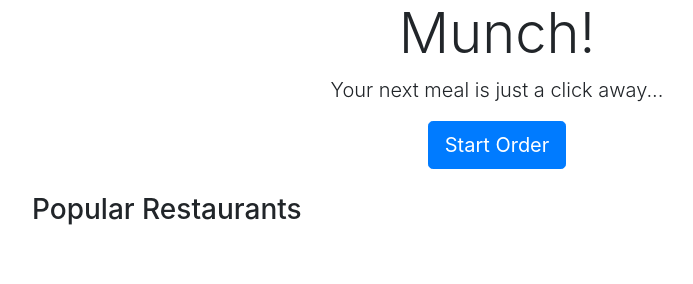
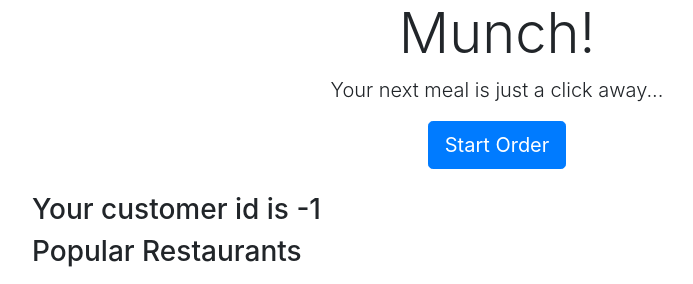
Before and after one commit to t-doan/munch-project, a Django app: page / in a window 1280 px wide. Shown: the part 636-920 px from the top of the page, without its empty margins (143-836 px from the left). Before the commit the page ends 861 px from the top, so only its background shows below. Run offline with Django 3.2, Linux system fonts and the light colour scheme; data that the repository does not hold is empty; some libraries are stand-ins or nearby versions.

Commit message:
Added customer id to session. Session lasts two months

```diff
--- a/tables/templates/tables/home.html
+++ b/tables/templates/tables/home.html
@@ -10,6 +10,7 @@
 </div>
 
 <div class="container">
+  <h3>{{ greeting_message }}</h3>
 
   <h3>Popular Restaurants</h3>
 
--- a/tables/views.py
+++ b/tables/views.py
@@ -4,7 +4,7 @@ from django.urls import reverse_lazy
 from django.views import generic
 from django.contrib.auth import authenticate, login
 from django.contrib.auth.decorators import login_required, user_passes_test
-import stripe
+import stripe, datetime
 from decouple import config
 
 from .models import Restaurant
@@ -13,8 +13,13 @@ stripe.api_key = config('STRIPE_API_KEY')
 
 # Create your views here.
 def home(request):
+    #print(request.session)
+    request.session.set_expiry(5256000) #expires in about 2 months
+    #print(request.session.get_expiry_age())
+    cust_id = request.session.get('customer_id', -1)
+    greeting_message = "Your customer id is " + str(cust_id)
     restaurants = Restaurant.objects
-    return render(request, 'tables/home.html', {'restaurants':restaurants})
+    return render(request, 'tables/home.html', {'restaurants':restaurants, 'greeting_message':greeting_message})
 
 class SignUp(generic.CreateView):
     form_class = CustomSignupForm
@@ -35,17 +40,14 @@ def fillCustomer(request):
             created_customer = filled_form.save(commit=False)
             created_customer.user = request.user
             created_customer.save()
-
-    #         created_pizza_pk = created_pizza.id
+            #adding the new customer_id to the session
+            request.session['customer_id'] = created_customer.id
             filled_form = CustomerForm()
         else:
             created_customer_pk = None
-    #         note = 'Order was not created, please try again'
-        #print ("customer post")
         address_form = AddressForm()
         return render(request, 'registration/address.html', {'form':address_form})
      else:
-        #print ("customer get")
         customer_form = CustomerForm()
         return render(request, 'registration/customer-registration.html', {'form':customer_form})
 
```
